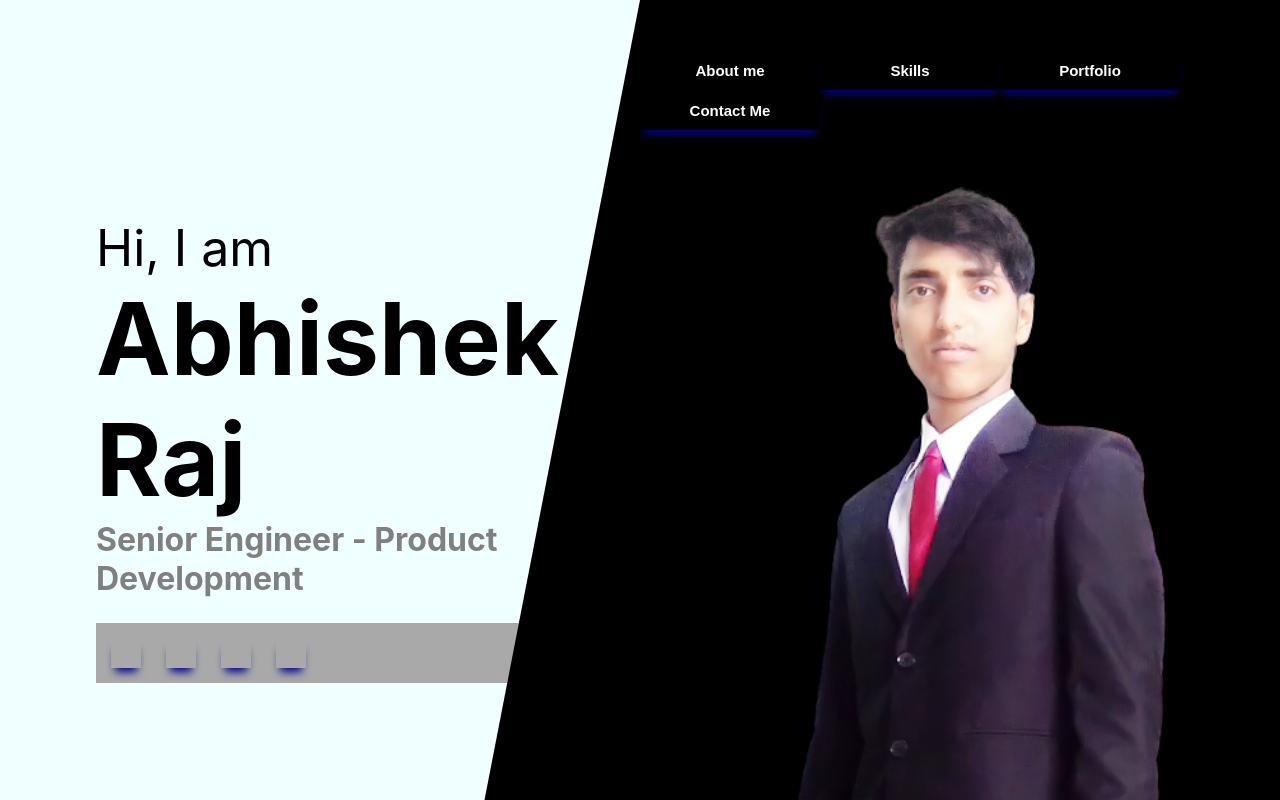
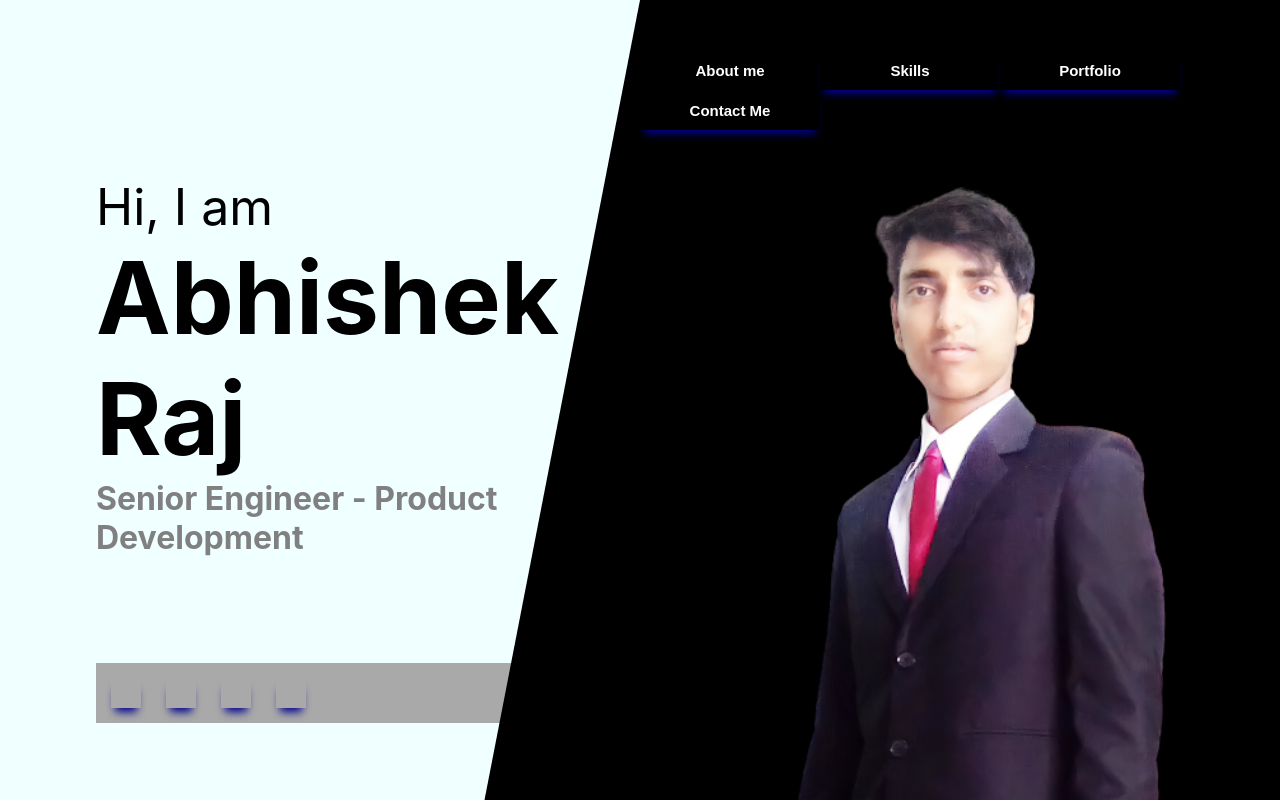
Before and after one commit to abhishekraj11303372/portfolioReact, a React (Create React App) app: page / in a window 1280 px wide. Built offline with nearby package versions, Linux system fonts and the light colour scheme.

Commit message:
nav a height css adjust ment

```diff
--- a/src/Home.css
+++ b/src/Home.css
@@ -35,6 +35,7 @@
     color: gray;
     font-weight: bold;
     font-size: 2rem;
+    padding-bottom: 15%;
 }
 
 .left_container .intro .links{
```
